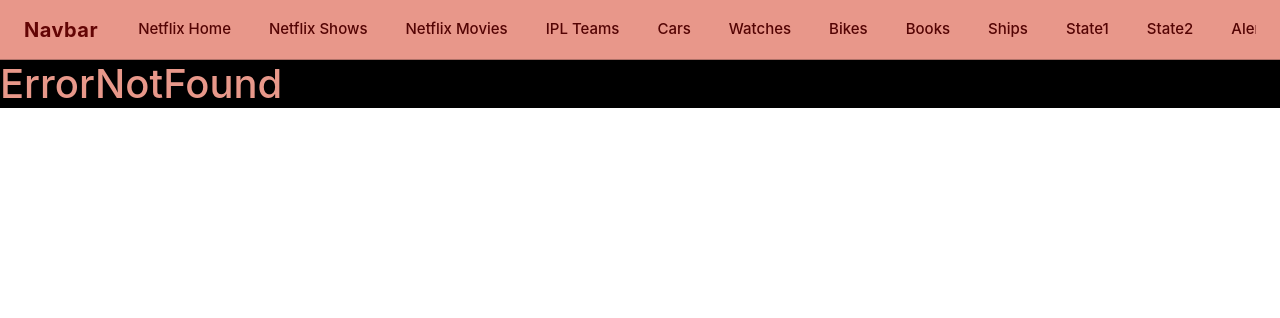
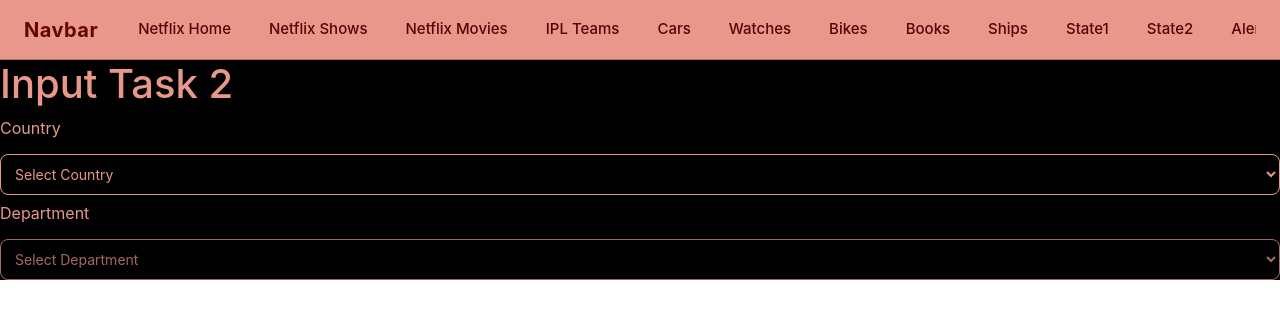
Before and after one commit to Barsena-dv/projectsInternship, a React (Vite) app in the folder MERN/frontend/learning26/: page /inputtask2 in a window 1280 px wide. Shown: the top 318 px of the page. Built offline with nearby package versions, Linux system fonts and the light colour scheme.

Commit message:
input tast 2

```diff
--- a/MERN/frontend/learning26/src/App.jsx
+++ b/MERN/frontend/learning26/src/App.jsx
@@ -35,6 +35,7 @@ import { InputTask1 } from './components/Input/InputTask1'
 import { Validation1 } from './components/Form/Validation1'
 import { Validation2 } from './components/Form/Validation2'
 import { Validation3 } from './components/Form/Validation3'
+import { InputTask2 } from './components/Input/InputTask2'
 
 function App() {
   //const [count, setCount] = useState(0)
@@ -62,6 +63,7 @@ function App() {
             <Route path='/formtask2' element={<FormTask2/>}></Route>
             <Route path='/formtask3' element={<FormTask3/>}></Route>
             <Route path='/inputtask1' element={<InputTask1/>}></Route>
+            <Route path='/inputtask2' element={<InputTask2/>}></Route>
             <Route path='/validationtask1' element={<Validation1/>}></Route>
             <Route path='/validationtask2' element={<Validation2/>}></Route>
             <Route path='/validationtask3' element={<Validation3/>}></Route>
--- /dev/null
+++ b/MERN/frontend/learning26/src/components/Input/InputTask2.jsx
@@ -0,0 +1,141 @@
+import React, { useState } from 'react'
+
+export const InputTask2 = () => {
+
+  const courseDepartments = {
+    "India": [
+      "Gujarat",
+      "Maharashtra",
+      "Rajasthan",
+      "Tamil Nadu",
+      "Karnataka",
+      "Uttar Pradesh",
+      "Madhya Pradesh"
+    ],
+
+    USA: [
+      "California",
+      "Texas",
+      "Florida",
+      "New York",
+      "Illinois",
+      "Washington"
+    ],
+
+    Canada: [
+      "Ontario",
+      "Quebec",
+      "British Columbia",
+      "Alberta",
+      "Manitoba"
+    ],
+
+    Australia: [
+      "New South Wales",
+      "Victoria",
+      "Queensland",
+      "Western Australia",
+      "Tasmania"
+    ],
+
+    Germany: [
+      "Bavaria",
+      "Berlin",
+      "Hamburg",
+      "Hesse",
+      "Saxony"
+    ],
+
+    UK: [
+      "England",
+      "Scotland",
+      "Wales",
+      "Northern Ireland"
+    ],
+
+    Brazil: [
+      "São Paulo",
+      "Rio de Janeiro",
+      "Bahia",
+      "Paraná",
+      "Minas Gerais"
+    ],
+
+    Japan: [
+      "Tokyo",
+      "Osaka",
+      "Kyoto",
+      "Hokkaido",
+      "Fukuoka"
+    ],
+
+    China: [
+      "Guangdong",
+      "Beijing",
+      "Shanghai",
+      "Zhejiang",
+      "Sichuan"
+    ],
+
+    UAE: [
+      "Abu Dhabi",
+      "Dubai",
+      "Sharjah",
+      "Ajman",
+      "Ras Al Khaimah"
+    ]
+  }
+  const [input, setInput] = useState({
+    country: "",
+    state: "",
+  });
+
+  const handleChange = (data) => {
+    const { name, value } = data.target;
+    setInput(prev => ({
+      ...prev,
+      [name]: value,
+      ...(name === "country" && { state: "" })
+    }))
+  }
+
+  return (
+    <div>
+      <h1>Input Task 2</h1>
+      <div className="form-group">
+        <label>Country</label>
+        <select name="country" value={input.country} onChange={handleChange}>
+          <option value="">Select Country</option>
+          <option value="India">India</option>
+          <option value="USA">USA</option>
+          <option value="Canada">Canada</option>
+          <option value="Australia">Australia</option>
+          <option value="Germany">Germany</option>
+          <option value="UK">UK</option>
+          <option value="Brazil">Brazil</option>
+          <option value="Japan">Japan</option>
+          <option value="China">China</option>
+          <option value="UAE">UAE</option>
+
+        </select>
+        <label>Department</label>
+
+        <select
+          name="state"
+          value={input.state}
+          onChange={handleChange}
+          disabled={!input.country}
+        >
+          <option value="">Select Department</option>
+
+          {courseDepartments[input.country]?.map((state) => (
+            <option key={state.value} value={state.value}>
+              {state}
+            </option>
+          ))}
+        </select>
+      </div>
+
+    </div>
+  )
+}
--- a/MERN/frontend/learning26/src/components/NavBar.jsx
+++ b/MERN/frontend/learning26/src/components/NavBar.jsx
@@ -24,6 +24,7 @@ export const NavBar = () => {
                 <Link to="/formtask2">Form2</Link>
                 <Link to="/formtask3">Form3</Link>
                 <Link to="/inputtask1">Input1</Link>
+                <Link to="/inputtask2">Input2</Link>
                 <Link to="/validationtask1">Validate1</Link>
                 <Link to="/validationtask2">Validate2 </Link>
                 <Link to="/validationtask3">Validate3 </Link>
```
